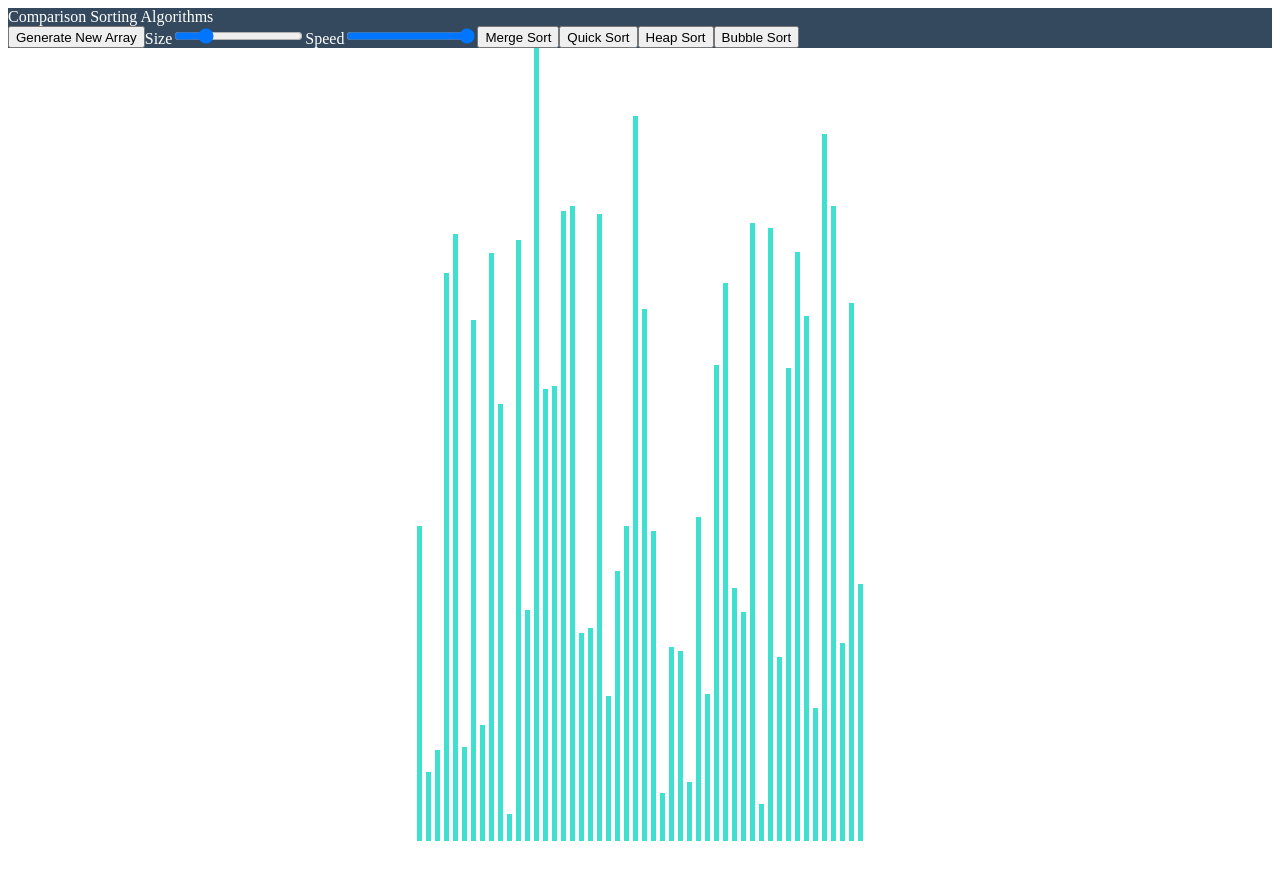
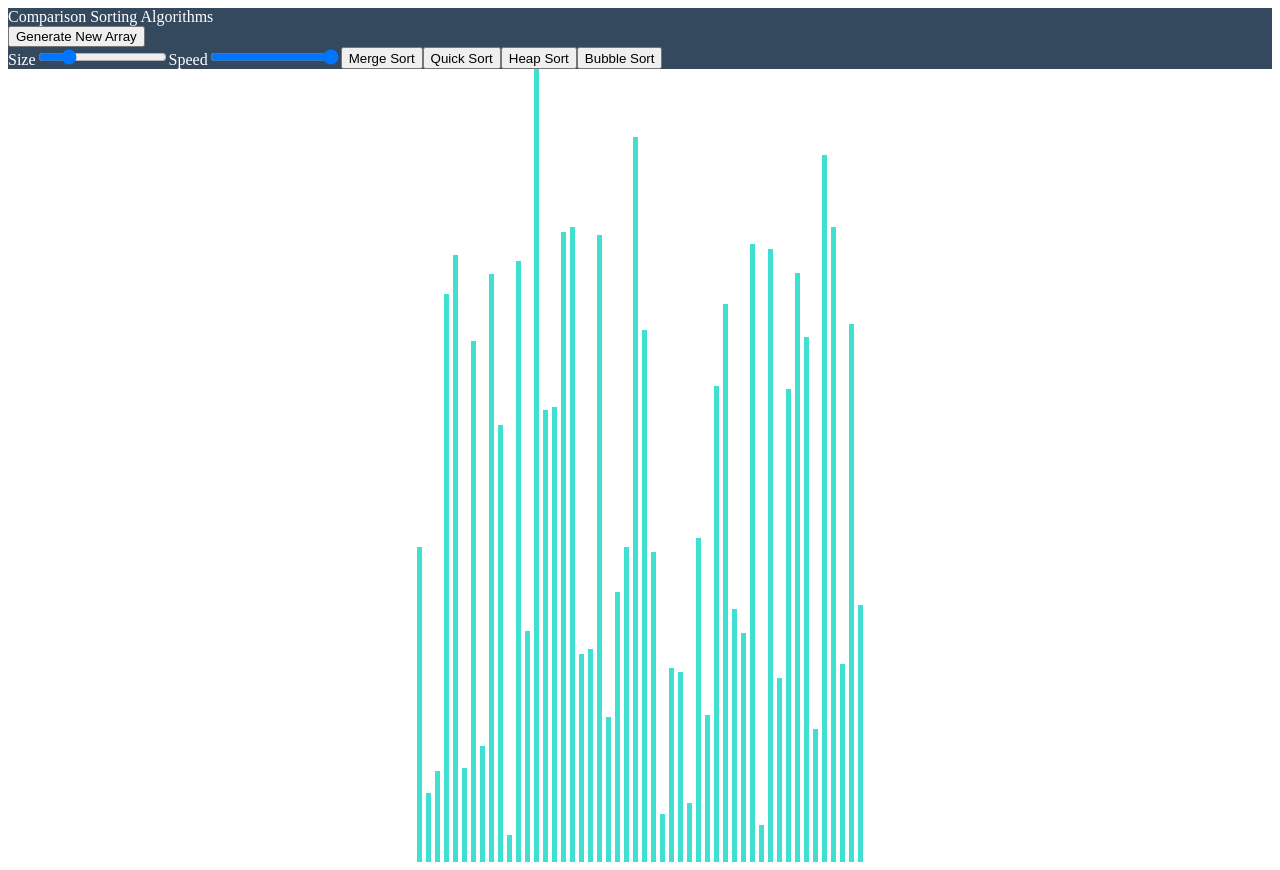
Before and after one commit to leolew97/Sorting-Algorithm-Visualizer, a React app: page / in a window 1280 px wide. Before the commit the page ends 849 px from the top, so only its background shows below. Built offline with nearby package versions, Linux system fonts and the light colour scheme.

Commit message:
added additional functionality for the algorithm buttons, sliders, and css styling

```diff
--- a/src/SortingVisualizer/SortingVisualizer.css
+++ b/src/SortingVisualizer/SortingVisualizer.css
@@ -2,29 +2,15 @@
   display: flex;
   justify-content: center;
   align-items: flex-end;
-  /* height: 5px; */
-  /* overflow: hidden; */
-  /* height: 75%; */
 }
 
 .arrayBars {
   width: 5px;
   display: inline-block;
   margin: 0px 2px;
-  /* height: 5%; */
-  /* height: 5px;
-
-  overflow: hidden; */
 }
 
 .toolbar {
-  /* width: 100%;
-  height: 100%; */
   background-color: #34495e;
   color: white;
 }
-
-.algorithmButtons {
-  display: flex;
-  flex: 1;
-}
--- a/src/SortingVisualizer/SortingVisualizer.jsx
+++ b/src/SortingVisualizer/SortingVisualizer.jsx
@@ -22,7 +22,8 @@ export default class SortingVisualizer extends React.Component {
   constructor(props) {
     super(props);
     this.state = {
-      array: []
+      array: [],
+      // isDisabled: ''
     };
   }
 
@@ -39,6 +40,9 @@ export default class SortingVisualizer extends React.Component {
       newArray.push(getRandomInt(10, 800));
     }
     this.setState({array: newArray});
+
+    // Algorithm buttons and sliders appear after 'Generate Array' is clicked -- works in conjunction with the animate() method.
+    document.querySelector('.algorithmButtons').style.display = 'flex';
   }
 
   mergeSort() {
@@ -62,6 +66,9 @@ export default class SortingVisualizer extends React.Component {
   }
 
   animate(animations) {
+    // Once animation begins, we'll remove all the algorithm buttons and sliders. Then, they'll reappear after "Generate Array" is clicked.
+    document.querySelector('.algorithmButtons').style.display = 'none';
+
     // We need to take the current value of the slider, then minus it by the max bound + 1, because the further right the slider is, the slower the
     // sorting speed is. This is unintuitive, because users will expect a maxed out slider to be the fastest possible speed in milliseconds.
     const inverseSpeed = document.getElementById('speed').value;
@@ -99,9 +106,12 @@ export default class SortingVisualizer extends React.Component {
     const inputArray = this.state.array;
     return(
       <>
-        <div className='toolbar'> Comparison Sorting Algorithms
+        <div className='toolbar'>
+          <div> Comparison Sorting Algorithms</div>
+          <button onClick={() => this.resetArray()}>Generate New Array</button>
+
           <div className='algorithmButtons'>
-          <button onClick={() => this.resetArray()}>Generate New Array</button>
+          {/* <button onClick={() => this.resetArray()}>Generate New Array</button>   */}
           <span>Size<input type='range' min='10' max='200' step='10' id='size' onChange={() => this.resetArray()}></input></span>
           <span>Speed<input type='range' min='1' max='10' step='1' id='speed'></input></span>
           <button onClick={() => this.mergeSort()}>Merge Sort</button>
```
Also changed, not shown: src/Algorithms/mergeSort.js (+1 -8 lines), 1 other file (tests, documents, lock files or other folders).
